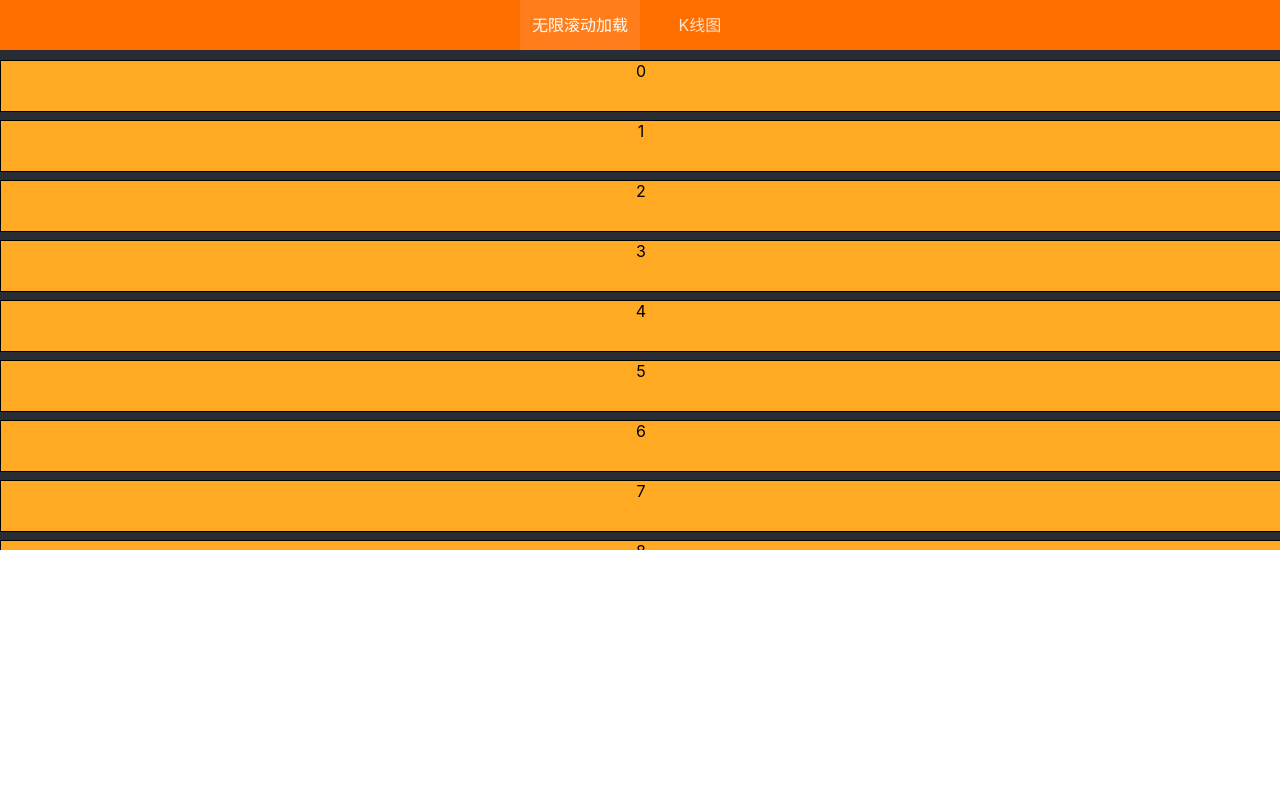
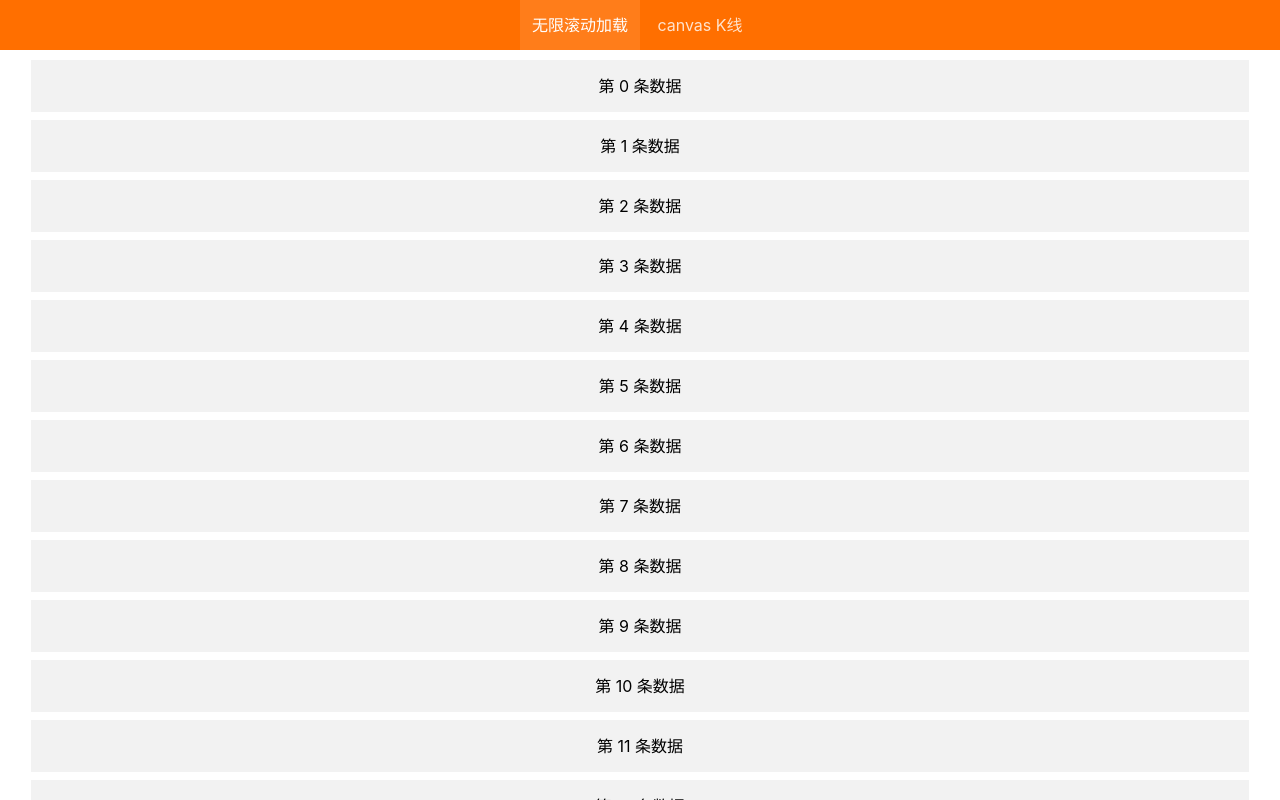
Before and after one commit to XingGuoZM/FE-blog, a React (Create React App) app in the folder 恒生笔试题/react600570/: page / in a window 1280 px wide. Built offline with nearby package versions, Linux system fonts and the light colour scheme.

Commit message:
鼠标选择

```diff
--- a/恒生笔试题/react600570/src/App.css
+++ b/恒生笔试题/react600570/src/App.css
@@ -1,15 +1,12 @@
 html,body,#root{
   width:100%;
-  /* height:100%; */
+  height:100%;
 }
 
 .App {
   width:100%;
-  /* height:100%; */
+  height:100%;
   text-align: center;
-  /* display:flex;
-  justify-content: space-around; */
-  background-color: #282c34;
 }
 .head{
   width:100%;
--- a/恒生笔试题/react600570/src/App.js
+++ b/恒生笔试题/react600570/src/App.js
@@ -1,7 +1,7 @@
 import React,{useState, useEffect} from 'react';
 import './App.css';
 // 表格瀑布流组件
-import WaterFall from './components/waterfall'
+// import WaterFall from './components/waterfall'
 // canvas画k线图
 import KCanvas from './components/kcanvas'
 
@@ -23,7 +23,7 @@ function App() {
     <div className="App">
       <header className="head">
         <div className='nav' style={flag===waterfall?activeStyle:null} onClick={()=>setFlag(waterfall)}>无限滚动加载</div>
-        <div className='nav' style={flag===kcanvas?activeStyle:null} onClick={()=>setFlag(kcanvas)}>K线图</div>
+        <div className='nav' style={flag===kcanvas?activeStyle:null} onClick={()=>setFlag(kcanvas)}>canvas K线图</div>
       </header>
       {flag===kcanvas?<KCanvas></KCanvas>:<ScrollList></ScrollList>}
     </div>
--- a/恒生笔试题/react600570/src/components/kcanvas.js
+++ b/恒生笔试题/react600570/src/components/kcanvas.js
@@ -13,7 +13,7 @@ class KCanvas extends React.Component{
         const {ctx}=this.state
         ctx.beginPath();
         ctx.strokeStyle = linecolor;
-        ctx.setLineDash([1, 1]);
+        ctx.setLineDash([3, 1]);
         ctx.moveTo(arr[0][0],arr[0][1]);
         for (let i=1; i<arr.length; i++) {
             ctx.lineTo(arr[i][0],arr[i][1]);
--- a/恒生笔试题/react600570/src/components/scrollList/index.css
+++ b/恒生笔试题/react600570/src/components/scrollList/index.css
@@ -1,15 +1,32 @@
 .listWrapper{
     width:100%;
-    height:500px;
+    height:calc(100% - 50px);
     overflow-y:scroll;
     position: relative;
 }
 .list{
-    width:100%;
+    /* width:100%; */
+    display: flex;
+    justify-content: center;
 }
 .cell{
-    width:100%;
+    width:95%;
     position: absolute;
     height:50px;
-    background-color:#fa2;
+    line-height:50px;
+    border:solid 1px #f2f2f2;
+    background-color:#f2f2f2;
+    /* background-color:#fa2; */
 }
+.cell:hover{
+    background-color:rgba(255,111,0,.06);
+    /* border:solid 1px #ff6f00; */
+    color:#ff6f00;
+}
+.loading{
+    width:100%;
+    height:50px;
+    line-height:50px;
+    color:#ff6f00;
+    position: relative;
+}
--- a/恒生笔试题/react600570/src/components/scrollList/index.js
+++ b/恒生笔试题/react600570/src/components/scrollList/index.js
@@ -1,21 +1,29 @@
 import React from 'react';
+// import throttle from '../../util/throttle'
 import './index.css'
 class ScrollList extends React.Component{
     constructor(props){
         super(props);
         this.state={
+            // 滚动高度，当滚动条滚动至该高度是开始追加数据
+            fetchHeight:580,
+
             listDom:[],
             listData:[],
-            listHeight:1000,
+            listHeight:20*60+10,
             currPage:1,
+            pageSize:20,
             currData:[],
-            preDistance:0
+            preDistance:0,
+            isLoading:false,
+
+            currSelected:-1
         }
     }
     componentWillMount(){
         // dom数量
         let arr=[]
-        for(let i=0;i<20;i++){ arr.push(i) }
+        for(let i=0;i<this.state.pageSize;i++){ arr.push(i) }
         this.setState({listDom:arr})
         this.getData();
     }
@@ -24,44 +32,91 @@ class ScrollList extends React.Component{
         let data=[]
         const{listData}=this.state
         let all=JSON.parse(JSON.stringify(listData))
-        for(let i=0;i<20;i++){ data.push(i+(this.state.currPage-1)*20) }
+        for(let i=0;i<this.state.pageSize;i++){
+            let count=i+(this.state.currPage-1)*this.state.pageSize
+            let item ='第 '+count+' 条数据'
+            data.push(item)
+        }
         all.push(data)
         this.setState({currData:data,listData:all})
     }
     componentDidMount(){
         document.getElementById('list').addEventListener('scroll',this.handleScroll)
+        // 键盘事件监听
+        this.handleKeyup()
+    }
+    handleKeyup(){
+        window.addEventListener('keyup',(e)=>{
+            let {currSelected}=this.state
+            // console.log(currSelected)
+            // currSelected=currSelected+(this.state.currPage-1)*20
+            console.log(currSelected)
+            if(e.keyCode===40){
+                e.preventDefault();
+                ++currSelected
+                this.setState({currSelected})
+            }else if(e.keyCode===38){
+                e.preventDefault();
+                --currSelected
+                this.setState({currSelected})
+            }
+        })
+    }
+    handleSelect=(currSelected)=>{
+        // console.log(currSelected,currSelected+(this.state.currPage-1)*20)
+        // console.log(currSelected)
+        if(this.state.currSelected===currSelected){
+            this.setState({currSelected:-1})
+        }else{
+            this.setState({currSelected})
+        }
     }
     handleScroll=(e)=>{
         const distance=e.target.scrollTop
         // 滚动方向
         const scrollDirection = distance-this.state.preDistance
         this.setState({preDistance:distance})
-        // 向下滑动
-        if(distance>=700*this.state.currPage && scrollDirection>0){
+        // 向上滚动
+        // console.log(distance,this.state.fetchHeight*this.state.currPage)
+
+        if(distance>=this.state.fetchHeight*this.state.currPage && scrollDirection>0){
             let currPage=this.state.currPage+1
             let listHeight=this.state.listHeight+1000
             let currData=this.state.listData[currPage-2]
             this.setState({listHeight,currPage,currData})
-            this.getData()
+            // this.setState({isLoading:true})
+            // window.setTimeout(()=>{
+                // this.setState({isLoading:false})
+                this.getData()
+            // },2000)
         }
-        // 向上滑动
-       if (distance<=700*(this.state.currPage-1)&&scrollDirection<0){
+        // 向下滚动
+       if (distance<=this.state.fetchHeight*(this.state.currPage-1)&&scrollDirection<0){
             let currPage=(this.state.currPage-1<1)?1:(this.state.currPage-1)
             let currData=this.state.listData[currPage-1]
             this.setState({currPage,currData})
        }
     }
-    renderDom(listDom,currPage,currData){
-        return listDom.map(item=><div className='cell' style={{top:item*60+10+(currPage-1)*700+'px'}} key={item}>
-            {currData[item]}
-            </div>)
+    renderDom(listDom,currPage,currData,currSelected){
+        let activeStyle={
+            backgroundColor:'rgba(255,111,0,.06)',
+            border:'solid 1px #ff6f00',
+            color:'#ff6f00'
+        }
+        return listDom.map(item=>{
+            let isActive=currSelected===item+(this.state.currPage-1)*this.state.pageSize?activeStyle:null
+            return <div className='cell' onClick={()=>this.handleSelect(item+(this.state.currPage-1)*this.state.pageSize)}
+                style={{...isActive,top:item*(50+10)+10+(currPage-1)*this.state.fetchHeight+'px'}} key={item}>
+                {currData[item]}
+            </div>})
     }
     render(){
-        let {listHeight,currPage,listDom,currData}=this.state
+        let {listHeight,currPage,listDom,currData,currSelected}=this.state
 
         return(<div className="listWrapper" id='list'>
             <div className='list' style={{height:listHeight+'px'}}>
-                {this.renderDom(listDom,currPage,currData)}
+                {this.renderDom(listDom,currPage,currData,currSelected)}
+                <div className='loading' style={{top:listHeight+'px'}}>数据加载中...</div>
             </div>
         </div>)
     }
```
Also changed, not shown: 1 other file (tests, documents, lock files or other folders).
